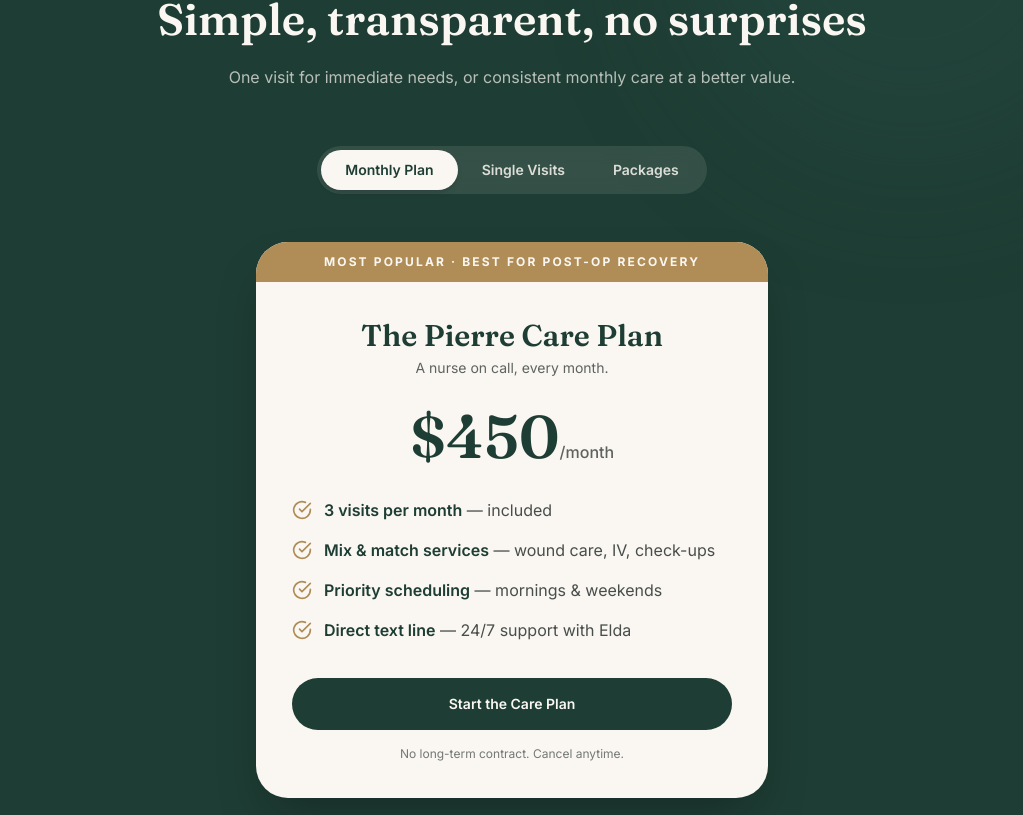
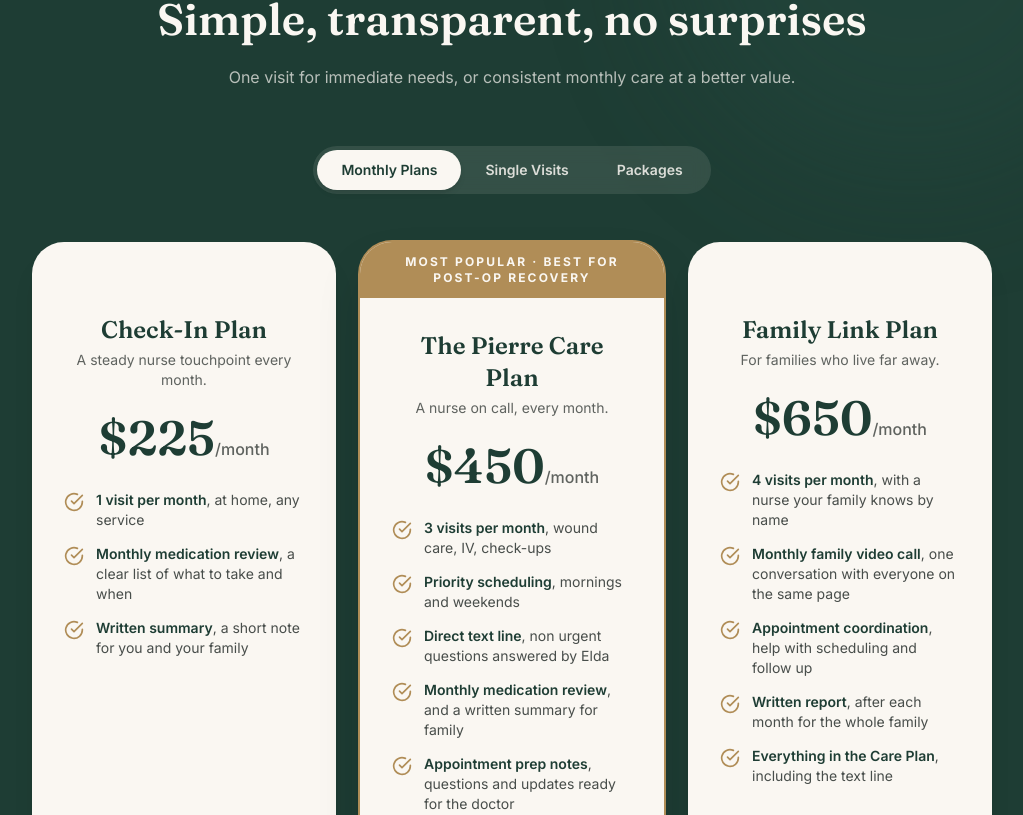
Before and after one commit to casss20/pierre-concierge, a React (Vite) app: page / in a window 1280 px wide. Shown: the part 6545-7360 px from the top of the page, without its empty margins (128-1151 px from the left). Built offline with nearby package versions, Linux system fonts and the light colour scheme.

Commit message:
Pricing: three monthly plans (Check-In, Care Plan, Family Link); prices pending Elda confirmation
Co-Authored-By: casss20 <casss20@users.noreply.github.com>
Co-Authored-By: Claude Sonnet 5.5 <noreply@anthropic.com>
Claude-Session: https://claude.ai/code/session_01EVdS2jkhiL7pPBkcjZsJyE

```diff
--- a/src/App.jsx
+++ b/src/App.jsx
@@ -218,11 +218,36 @@ const SINGLE_VISITS = [
     { name: "Wellness Check", price: "$150", desc: "Complete physical assessment — heart, lungs, vitals." },
 ];
 
-const SUBSCRIPTION_FEATURES = [
-    { strong: "3 visits per month", rest: "included" },
-    { strong: "Mix & match services", rest: "wound care, IV, check-ups" },
-    { strong: "Priority scheduling", rest: "mornings & weekends" },
-    { strong: "Direct text line", rest: "24/7 support with Elda" },
+// Monthly plans. Check-In and Family Link prices are proposals pending Elda's confirmation. Care Plan $450 is existing.
+const MONTHLY_PLANS = [
+    {
+        name: 'Check-In Plan', price: '$225', tagline: 'A steady nurse touchpoint every month.',
+        items: [
+            { strong: '1 visit per month', rest: 'at home, any service' },
+            { strong: 'Monthly medication review', rest: 'a clear list of what to take and when' },
+            { strong: 'Written summary', rest: 'a short note for you and your family' },
+        ],
+    },
+    {
+        name: 'The Pierre Care Plan', price: '$450', tagline: 'A nurse on call, every month.', featured: true, badge: 'Most popular · Best for post-op recovery',
+        items: [
+            { strong: '3 visits per month', rest: 'wound care, IV, check-ups' },
+            { strong: 'Priority scheduling', rest: 'mornings and weekends' },
+            { strong: 'Direct text line', rest: 'non urgent questions answered by Elda' },
+            { strong: 'Monthly medication review', rest: 'and a written summary for family' },
+            { strong: 'Appointment prep notes', rest: 'questions and updates ready for the doctor' },
+        ],
+    },
+    {
+        name: 'Family Link Plan', price: '$650', tagline: 'For families who live far away.',
+        items: [
+            { strong: '4 visits per month', rest: 'with a nurse your family knows by name' },
+            { strong: 'Monthly family video call', rest: 'one conversation with everyone on the same page' },
+            { strong: 'Appointment coordination', rest: 'help with scheduling and follow up' },
+            { strong: 'Written report', rest: 'after each month for the whole family' },
+            { strong: 'Everything in the Care Plan', rest: 'including the text line' },
+        ],
+    },
 ];
 
 const FAQS = [
@@ -389,7 +414,7 @@ const ABOUT_VALUES = [
     { icon: BookOpen, t: 'Clear communication', d: 'Plain language, written notes after each visit, and answers to your questions.' },
     { icon: ShieldCheck, t: 'Advocacy', d: 'Elda speaks up for you with your doctors so nothing is missed or misunderstood.' },
     { icon: Lock, t: 'Privacy and discretion', d: 'Your information is shared only with the doctors and family you authorize.' },
-    { icon: FileText, t: 'Honest pricing', d: 'Posted per visit rates and a monthly Care Plan, with no surprises.' },
+    { icon: FileText, t: 'Honest pricing', d: 'Posted per visit rates, monthly plans and recovery packages, with no surprises.' },
     { icon: MapPin, t: 'Rooted in Marion County', d: 'Care at home across Ocala and Marion County, close to the people we serve.' },
 ];
 const ABOUT_FAQS = [
@@ -606,7 +631,7 @@ function Pricing({ openBooking, hideHeading = false }) {
                 <div className="flex justify-center mb-12">
                     <div className="bg-ivory/10 p-1 rounded-full inline-flex backdrop-blur">
                         {[
-                            { key: 'subscription', label: 'Monthly Plan' },
+                            { key: 'subscription', label: 'Monthly Plans' },
                             { key: 'alacarte', label: 'Single Visits' },
                             { key: 'packages', label: 'Packages' },
                         ].map(({ key, label }) => (
@@ -622,30 +647,36 @@ function Pricing({ openBooking, hideHeading = false }) {
                 </div>
 
                 {tab === 'subscription' ? (
-                    <div className="reveal max-w-lg mx-auto bg-ivory text-ink rounded-[2rem] shadow-2xl overflow-hidden">
-                        <div className="bg-brass px-6 py-3 text-center text-ivory text-xs font-bold uppercase tracking-[0.18em]">
-                            Most popular · Best for post-op recovery
-                        </div>
-                        <div className="p-9">
-                            <h3 className="font-serif text-3xl font-semibold text-pine text-center mb-1">The Pierre Care Plan</h3>
-                            <p className="text-center text-ink/70 text-sm mb-7">A nurse on call, every month.</p>
-                            <div className="text-center mb-8">
-                                <span className="font-serif text-6xl font-semibold text-pine">$450</span>
+                    <div className="reveal max-w-6xl mx-auto">
+                        <div className="grid lg:grid-cols-3 gap-6 items-stretch">
+                            {MONTHLY_PLANS.map(({ name, price, tagline, items, featured, badge }) => (
+                                <div key={name} className={`flex flex-col bg-ivory text-ink rounded-[2rem] overflow-hidden ${featured ? 'shadow-2xl ring-2 ring-brass' : 'shadow-xl'}`}>
+                                    <div className={`px-6 py-3 text-center text-xs font-bold uppercase tracking-[0.18em] ${featured ? 'bg-brass text-ivory' : 'bg-transparent text-transparent select-none'}`} aria-hidden={!featured}>
+                                        {featured ? badge : '.'}
+                                    </div>
+                                    <div className="p-8 flex flex-col flex-1">
+                                        <h3 className="font-serif text-2xl font-semibold text-pine text-center mb-1">{name}</h3>
+                                        <p className="text-center text-ink/70 text-sm mb-6">{tagline}</p>
+                                        <div className="text-center mb-7">
+                                            <span className="font-serif text-5xl font-semibold text-pine">{price}</span>
                                             <span className="text-ink/70 font-medium">/month</span>
                                         </div>
-                            <ul className="space-y-4 mb-9">
-                                {SUBSCRIPTION_FEATURES.map(({ strong, rest }) => (
+                                        <ul className="space-y-3.5 mb-8 flex-1">
+                                            {items.map(({ strong, rest }) => (
                                                 <li key={strong} className="flex items-start gap-3">
                                                     <CheckCircle className="w-5 h-5 text-brass shrink-0 mt-0.5" />
-                                        <span className="text-ink/80"><strong className="font-semibold text-pine">{strong}</strong> — {rest}</span>
+                                                    <span className="text-ink/80 text-sm"><strong className="font-semibold text-pine">{strong}</strong>, {rest}</span>
                                                 </li>
                                             ))}
                                         </ul>
-                            <PillButton onClick={() => openBooking('Pierre Care Subscription')} className="w-full py-4 text-base">
-                                Start the Care Plan
+                                        <PillButton onClick={() => openBooking('Pierre Care Subscription')} className="w-full py-3.5 text-base">
+                                            Start the {name === 'The Pierre Care Plan' ? 'Care Plan' : name}
                                         </PillButton>
-                            <p className="text-xs text-center text-ink/60 mt-4">No long-term contract. Cancel anytime.</p>
-                        </div>
+                                    </div>
+                                </div>
+                            ))}
+                        </div>
+                        <p className="text-center text-ivory/70 text-xs mt-6">No long term contract. Cancel anytime. Not sure which plan fits? Book a free phone consultation and Elda will help you choose.</p>
                     </div>
                 ) : tab === 'packages' ? (
                     <div className="reveal max-w-5xl mx-auto">
@@ -1881,7 +1912,7 @@ function PageHeader({ eyebrow, title, subtitle }) {
 
 const PAGE_HEADERS = {
     '/services': { eyebrow: 'Services', title: 'Our nursing services', subtitle: 'Ten ways we bring professional nursing care to your home. Choose a service to see exactly what it involves.' },
-    '/pricing': { eyebrow: 'Pricing', title: 'Plans and per visit rates', subtitle: 'Pay per visit or choose the monthly Care Plan. Posted prices, no surprises.' },
+    '/pricing': { eyebrow: 'Pricing', title: 'Plans and per visit rates', subtitle: 'Pay per visit, choose a monthly plan, or book a home recovery package. Posted prices, no surprises.' },
     '/recovery-packages': { eyebrow: 'Home recovery', title: 'Home recovery packages', subtitle: 'Hours of private nursing care at home after surgery, priced by the hour with longer packages at a lower rate.' },
     '/about': { eyebrow: 'About', title: 'Meet your nurse', subtitle: 'Elda Marie Pierre, RN, BSN, and the care philosophy behind Pierre Concierge Nursing.' },
     '/our-values': { eyebrow: 'About', title: 'Our values', subtitle: 'Why Pierre Concierge Nursing exists, and the principles behind every visit.' },
```
Lines whose indentation alone changed are shown as unchanged.
